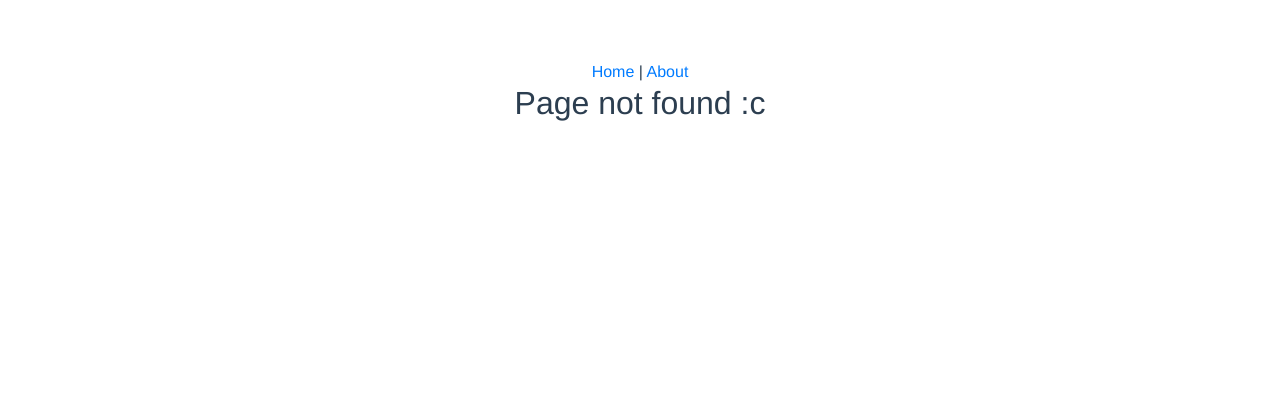
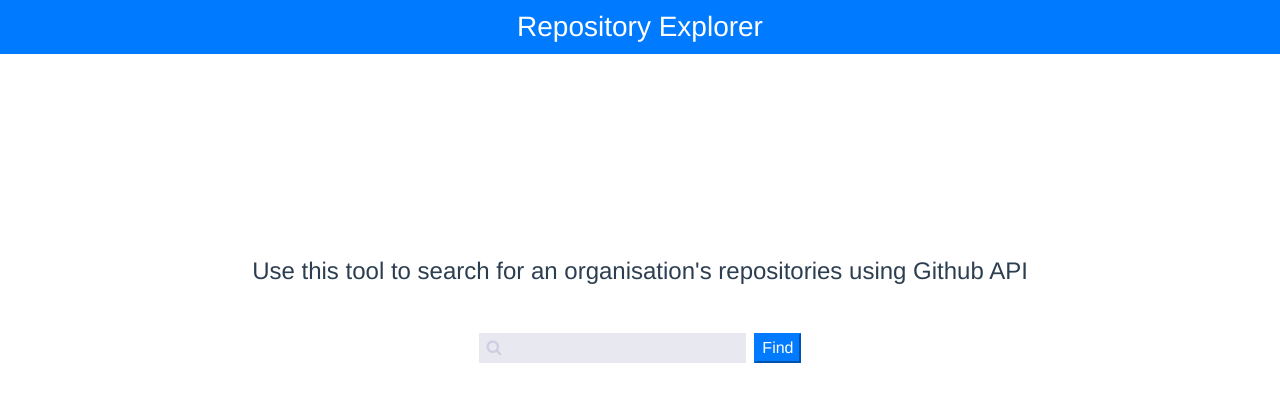
Before and after one commit to daniasalli/repo-explorer, a Vue app: page / in a window 1280 px wide. Before the commit this address had no page. Shown: the top 402 px of the page. Built offline with nearby package versions, Linux system fonts and the light colour scheme.

Commit message:
Project Branches
added route to selected project to show project's branches

```diff
--- a/package.json
+++ b/package.json
@@ -12,6 +12,7 @@
     "axios": "^0.19.0",
     "bootstrap": "^4.3.1",
     "core-js": "^2.6.5",
+    "font-awesome": "^4.7.0",
     "vue": "^2.6.10",
     "vue-router": "^3.0.7",
     "vuex": "^3.0.1",
--- a/src/App.vue
+++ b/src/App.vue
@@ -1,8 +1,7 @@
 <template>
   <div id="app">
-    <div id="nav">
-      <router-link to="/home">Home</router-link> |
-      <router-link to="/branches">About</router-link>
+    <div class="header text-center bg-primary text-white">
+      <router-link class="h3 text-white text-decoration-none" to="/">Repository Explorer</router-link>
     </div>
     <router-view/>
   </div>
@@ -18,6 +17,7 @@ export default {
 
 <style lang="scss">
 @import '../node_modules/bootstrap/dist/css/bootstrap.min.css';
+@import '../node_modules/font-awesome/css/font-awesome.min.css';
 #app {
   font-family: 'Avenir', Helvetica, Arial, sans-serif;
   -webkit-font-smoothing: antialiased;
@@ -25,5 +25,13 @@ export default {
   text-align: center;
   color: #2c3e50;
   margin-top: 60px;
+
+  .header {
+    position: absolute;
+    top: 0;
+    left: 0;
+    padding: 10px;
+    width: 100%;
+  }
 }
 </style>
--- /dev/null
+++ b/src/components/Search.vue
@@ -0,0 +1,47 @@
+<template>
+  <div class="d-flex justify-content-center">
+    <div class="px-2 search-bar ">
+      <i class="fa fa-search"></i>
+      <input class="search-input" placeholder="Organization name" v-model.trim="organization" />
+    </div>
+    <div>
+      <button class="btn-primary" @click="$emit('search-list', organization)">Find
+      </button>
+    </div>
+  </div>
+</template>
+
+<script>
+export default {
+  name: 'Search',
+  data () {
+    return {
+      organization: ''
+    }
+  }
+}
+</script>
+
+<style lang="scss">
+  .search-bar {
+    display: flex;
+    flex-direction: row;
+    overflow: hidden;
+    background: #E8E8F1;
+    transition: all .3s ease 0s;
+    color: #CECEE1;
+    align-items: center;
+    input {
+      vertical-align: middle;
+      background: transparent;
+      border: none;
+      width: auto;
+      &:focus {
+        outline: none;
+      }
+      &::placeholder {
+        color: #CECEE1;
+      }
+    }
+  }
+</style>
--- a/src/router.js
+++ b/src/router.js
@@ -1,6 +1,7 @@
 import Vue from 'vue'
 import Router from 'vue-router'
 import NotFound from './views/NotFound.vue'
+import Home from './views/Home.vue'
 
 Vue.use(Router)
 
@@ -16,13 +17,18 @@ export default new Router({
   }),
   routes: [
     {
-      path: '/home',
+      path: '/',
       name: 'home',
+      component: Home
+    },
+    {
+      path: '/projects/:org',
+      name: 'projects',
       component: Repositories
     },
     {
-      path: '/branches',
-      name: 'detail',
+      path: '/branches/:owner/:repo',
+      name: 'branches',
       component: ProjectBranches
     },
     {
--- a/src/store/index.js
+++ b/src/store/index.js
@@ -5,13 +5,24 @@ Vue.use(Vuex)
 
 export default new Vuex.Store({
   state: {
-    organization: 'Payworks'
+    organization: '',
+    repo: undefined
 
   },
+  getters: {
+    getRepo: state => {
+      return state.repo
+    }
+  },
   mutations: {
-
+    updateRepo (state, payload) {
+      const newState = state
+      newState.repo = payload
+    }
   },
   actions: {
-
+    updateRepo: ({ commit }, payload) => {
+      commit('updateRepo', payload)
+    }
   }
 })
--- a/src/views/Home.vue
+++ b/src/views/Home.vue
@@ -1,7 +1,17 @@
 <template>
-  <div class="home">
-    <img alt="Vue logo" src="../assets/logo.png">
-    <HelloWorld msg="Welcome to Your Vue.js App"/>
+  <div class="home card-body mt-5 d-flex flex-column justify-content-center">
+    <h4 class="mb-5"> Use this tool to search for an organisation's repositories using Github API </h4>
+    <div class="d-flex justify-content-center align-content-center">
+      <div class="search-bar">
+        <div class="px-2"><i class="fa fa-search"></i></div>
+        <input class="col-10" v-model.trim="searchQuery" />
+      </div>
+      <div>
+        <button class="btn-primary ml-2" @click="goToList">Find
+        </button>
+      </div>
+    </div>
+    <!--<HelloWorld msg="Welcome to Your Vue.js App"/>-->
   </div>
 </template>
 
@@ -12,7 +22,44 @@ import HelloWorld from '@/components/HelloWorld.vue'
 export default {
   name: 'home',
   components: {
-    HelloWorld
+  },
+  data () {
+    return {
+      searchQuery: ''
+    }
+  },
+  methods: {
+    goToList () {
+      this.$router.push({ name: 'projects', params: { org: this.searchQuery } })
+    }
   }
 }
 </script>
+
+<style lang="scss" scoped>
+  .home {
+    height: 500px;
+    .search-bar {
+      display: flex;
+      flex-direction: row;
+      overflow: hidden;
+      background: #E8E8F1;
+      transition: all .3s ease 0s;
+      color: #CECEE1;
+      align-items: center;
+      input {
+        vertical-align: middle;
+        background: transparent;
+        border: none;
+        width: auto;
+        &:focus {
+          outline: none;
+        }
+        &::placeholder {
+          color: #CECEE1;
+        }
+      }
+    }
+  }
+
+</style>
--- a/src/views/ProjectBranches.vue
+++ b/src/views/ProjectBranches.vue
@@ -1,5 +1,55 @@
 <template>
-  <div>
-    <h2>Second Page!</h2>
+  <div class="card-body branches-container col-10 mx-auto mt-3">
+    <div class="text-left p-3">
+      <h2>{{ owner }}/{{ repo }}</h2>
+      <p>{{ branches.length }} branches</p>
+    </div>
+    <ul class="list-unstyled">
+      <li class="d-flex flex-row" v-for="branch in branches" :key="branch.name">
+        <h5 class="col-7 text-left">{{branch.name}}</h5>
+        <h5 class="col-5">
+          <i class="fa fa-lock" v-if="branch.protected"></i>
+          <i class="fa fa-unlock" v-else></i></h5>
+      </li>
+    </ul>
+
   </div>
 </template>
+
+<script>
+import axios from 'axios'
+import { mapGetters } from 'vuex'
+export default {
+  data () {
+    return {
+      owner: '',
+      repo: '',
+      branches: []
+    }
+  },
+  computed: {
+    ...mapGetters(['getRepo'])
+  },
+  methods: {
+    getBranches () {
+      const vm = this
+      axios.get(`https://api.github.com/repos/${vm.owner}/${vm.repo}/branches`)
+        .then(response => {
+          vm.branches = response.data
+        })
+        .catch(error => console.log(error))
+    }
+  },
+  mounted () {
+    this.owner = this.$route.params.owner
+    this.repo = this.$route.params.repo
+    this.getBranches()
+  }
+}
+</script>
+
+<style lang="scss">
+  .branches-container {
+
+  }
+</style>
--- a/src/views/Projects.vue
+++ b/src/views/Projects.vue
@@ -1,70 +1,117 @@
 <template>
-  <div class="projects-container p-3">
-    <div class="search-bar d-flex justify-content-center">
-      <div class="px-2"><i class="fa fa-search"></i></div>
-      <div class="px-2">
-        <input class="search-input" v-model.trim="searchQuery" />
-      </div>
-      <div>
-        <button class="search-button" @click="getList">Find
-        </button>
+  <div class="projects-container card-body col-10 mx-auto mt-3">
+    <search v-on:search-list="searchList"></search>
+
+    <div class="loading-overlay full" v-if="loading">
+      <div class="inner-overlay">
+        <template v-if="!warningText">
+          <i class="fa fa-circle-o-notch fa-3x fa-spin"></i>
+          <br/><p class="text-primary col-xs-10 text-xs-center m-b-0">{{ loadingMessage }}</p>
+        </template>
+        <p class="warning-text text-danger" v-if="warningText"> {{ warningText }}</p>
       </div>
     </div>
 
-    Filter by language:
-    <select v-model="selected">
+    <div class="" v-if="!loading || repoList.length">
+      <h5 class="mt-3 text-left">{{ filteredProjects.length }} repository results for "{{ searchQuery }}"</h5>
+
+      <div class="text-right" v-if="languageList.length">Filter by language:
+        <select class="text-right" v-model="selected">
           <option v-for="(language, index) in languageList" v-bind:value="language" :key="index">
             {{ language }}
           </option>
         </select>
+      </div>
       <!--repositories list-->
-    <ul class="col-8 list-unstyled mx-auto mt-3">
-      <li class="mb-3" v-for="repo in filteredProjects" :key="repo.id">
+      <ul class="list-unstyled mx-auto mt-3">
+        <li class="py-3" v-for="repo in filteredProjects" :key="repo.id">
           <div class="d-flex flex-row justify-content-between text-left">
-          <h5 class="col-7 m-0"> {{ repo.name }}</h5>
+            <router-link class="col-7 m-0"
+                         :to="{ name: 'branches', params: { repo: repo.name, owner: repo.owner.login }}">
+              <h6 class="m-0" @click="updateRepo(repo)"> {{ repo.name }}</h6>
+            </router-link>
             <span class="col-3 malign-self-end">{{ repo.language }}</span>
-          <span class="col-2 align-self-end">{{ repo.stargazers_count }}</span>
+            <span class="col-2 align-self-end"> <i class="fa fa-star"></i> {{ repo.stargazers_count }}</span>
           </div>
           <p class="text-left px-3 mt-1 text-muted mb-0 col-7 description"> {{ repo.description }}</p>
         </li>
       </ul>
     </div>
+
+  </div>
 </template>
 
 <script>
 import axios from 'axios'
+import { mapActions } from 'vuex'
+import Search from '@/components/Search.vue'
 
 export default {
+  name: 'Projects',
+  components: {
+    Search
+  },
   data () {
     return {
       searchQuery: '',
       repoList: [],
       languageList: [],
-      selected: 'all'
+      selected: 'all',
+      loading: false,
+      loadingMessage: '',
+      warningText: ''
+    }
+  },
+  watch: {
+    '$route' (to, from) {
+      this.searchQuery = to.params.org
     }
   },
   computed: {
     filteredProjects () {
       let filtered = this.selected !== 'all' ? this.repoList.filter(repo => repo.language === this.selected)
         : this.repoList
-      return filtered.sort((a, b) => b.stargazers_count - a.stargazers_count);
+      return filtered.sort((a, b) => b.stargazers_count - a.stargazers_count)
     }
   },
   methods: {
     getList () {
       const vm = this
+      vm.repoList = []
+      vm.showLoading()
       axios.get(`https://api.github.com/orgs/${vm.searchQuery}/repos`)
         .then(response => {
           vm.repoList = response.data
           vm.getLanguages()
+          vm.loading = false
         })
-        .catch(error => console.log(error))
+        .catch( error => {
+          console.log('aaa')
+          vm.warningText = 'Looks like somethig went wrong, please try again later'
+          setTimeout(() => {
+            vm.loading = false;
+            vm.warningText = ''
+          }, 2000);
+        })
     },
     getLanguages () {
       const vm = this
       vm.languageList = Array.from(new Set(vm.repoList.map(repo => repo.language)))
       vm.languageList.unshift('all')
     },
+    searchList (org) {
+      this.$router.push({ name: 'projects', params: { org: org } })
+      this.getList()
+    },
+    showLoading () {
+      this.loading = true
+      this.loadingMessage = 'Looking for the organization\'s repositories'
+    },
+    ...mapActions(['updateRepo'])
+  },
+  mounted () {
+    this.searchQuery = this.$route.params.org
+    this.getList()
   }
 }
 </script>
@@ -72,6 +119,58 @@ export default {
 <style lang="scss">
   .projects-container {
 
+    max-height: 100vh;
+    overflow-y: auto;
+
+    .loading-overlay {
+      background-color: rgba(255, 255, 255, 0.9);
+      position: fixed;
+      width: 100%;
+      height: 100%;
+      z-index: 1;
+      top: 0;
+      left: 0;
+
+      &.full {
+        background-color: #fbfbfb;
+      }
+
+      .inner-overlay {
+        text-align: center;
+        position: absolute;
+        left: 50%;
+        top: 50%;
+        transform: translate(-50%, -70%);
+        color: cornflowerblue;
+        font-weight: bold;
+        -webkit-user-select: none;
+        -moz-user-select: none;
+        -ms-user-select: none;
+        user-select: none;
+        cursor: default;
+        display: flex;
+        flex-direction: column;
+        justify-content: center;
+        align-items: center;
+        .warning-text {
+          font-weight: normal;
+        }
+      }
+    }
+
+    ul {
+      li {
+        border-bottom: 1px solid #eceeef;
+        &:last-of-type {
+          border-bottom: none;
+        }
+        &:hover, &:focus {
+          background-color: #f3f6f9;
+          border-radius: 8px;
+          transition: background-color .3s ease;
+        }
+      }
+    }
     // for project decription
     .description {
       overflow: hidden;
```
Also changed, not shown: 1 other file (tests, documents, lock files or other folders). Lines whose indentation alone changed are shown as unchanged.
